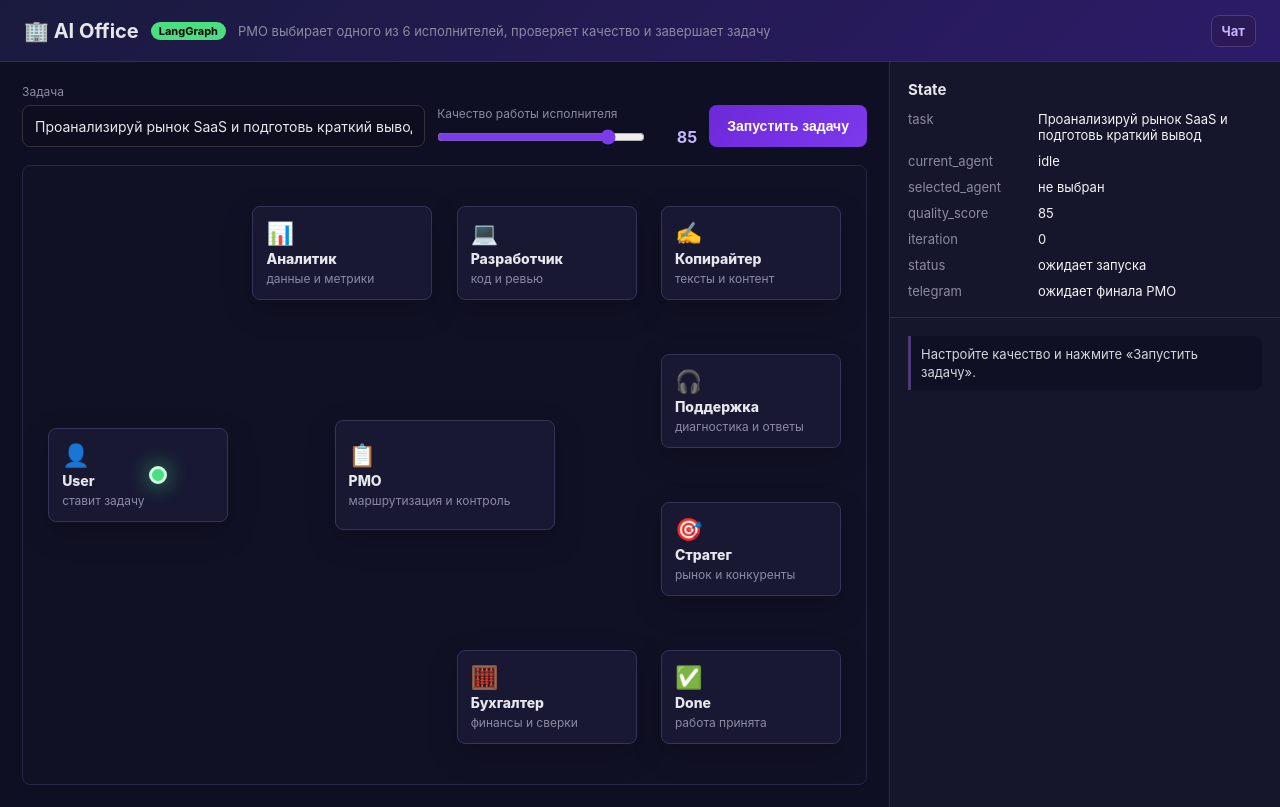
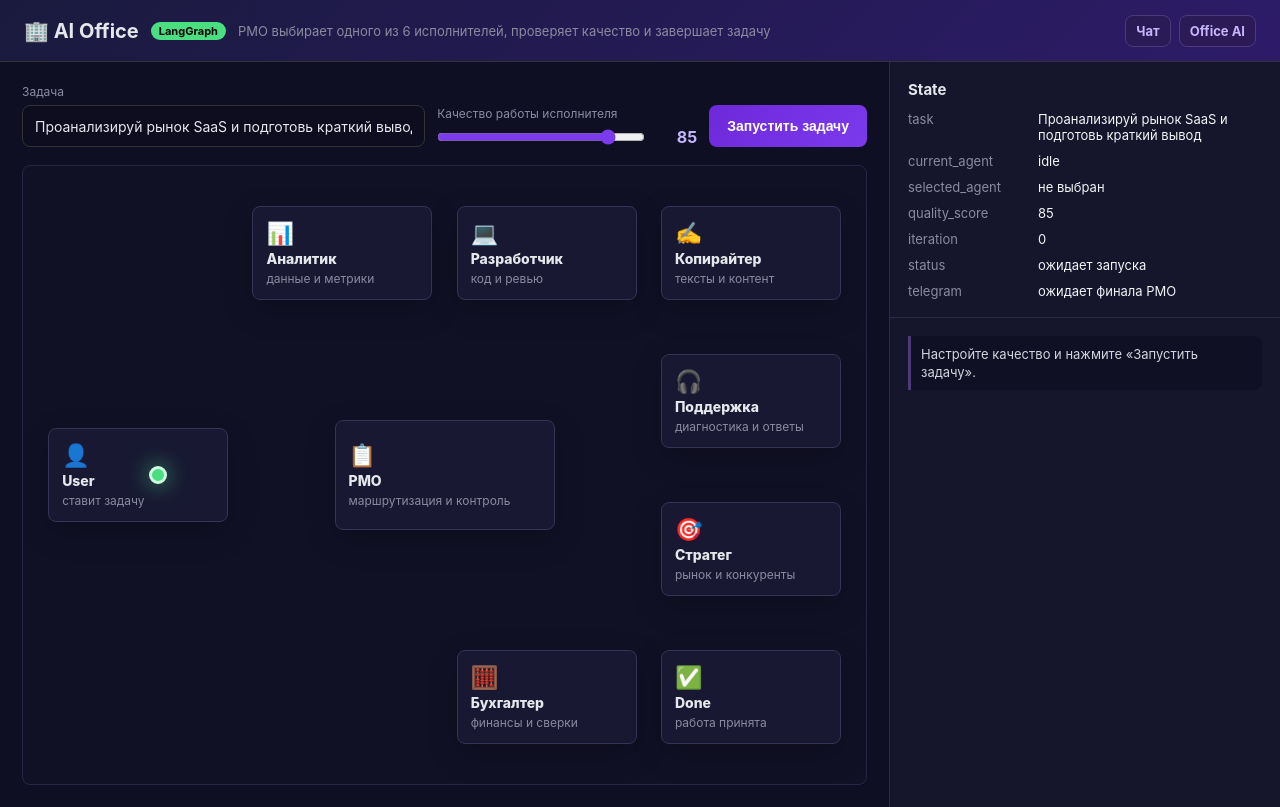
Before and after one commit to nurasss/ai-office, a FastAPI app: page /simulator in a window 1280 px wide. Run offline with FastAPI, Linux system fonts and the light colour scheme.

Commit message:
Add Office AI link button

```diff
--- a/templates/simulator.html
+++ b/templates/simulator.html
@@ -32,8 +32,13 @@
             font-weight: 700;
         }
         .header p { color: #8b8aa0; font-size: 13px; }
+        .nav-actions {
+            margin-left: auto;
+            display: flex;
+            align-items: center;
+            gap: 8px;
+        }
         .nav-link {
-            margin-left: auto;
             color: #c4b5fd;
             text-decoration: none;
             font-size: 13px;
@@ -42,6 +47,7 @@
             border-radius: 8px;
             padding: 7px 10px;
             background: rgba(42, 27, 74, 0.55);
+            white-space: nowrap;
         }
         .nav-link:hover {
             color: #fff;
@@ -322,6 +328,9 @@
             }
             .header h1 { font-size: 18px; }
             .header p { display: none; }
+            .nav-actions {
+                margin-left: auto;
+            }
             .nav-link {
                 padding: 6px 8px;
             }
@@ -345,7 +354,10 @@
     <h1>🏢 AI Office</h1>
     <span class="badge">LangGraph</span>
     <p>PMO выбирает одного из 6 исполнителей, проверяет качество и завершает задачу</p>
-    <a class="nav-link" href="/">Чат</a>
+    <nav class="nav-actions" aria-label="Навигация">
+        <a class="nav-link" href="/">Чат</a>
+        <a class="nav-link" href="https://office-ai-psi.vercel.app" target="_blank" rel="noopener noreferrer">Office AI</a>
+    </nav>
 </header>
 
 <main class="shell">
```
Also changed, not shown: templates/index.html (+14 -3 lines).
